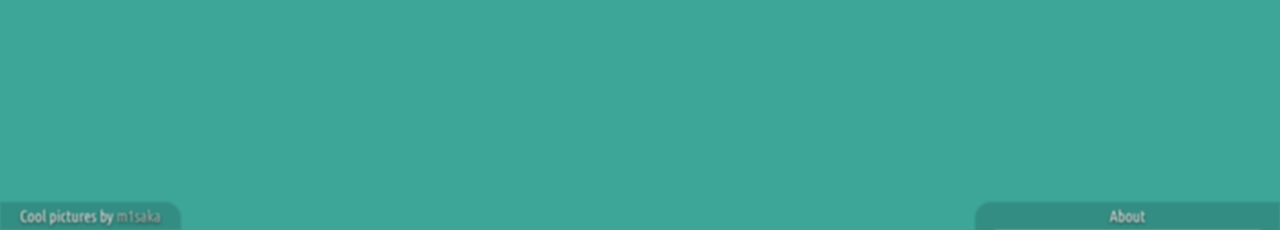
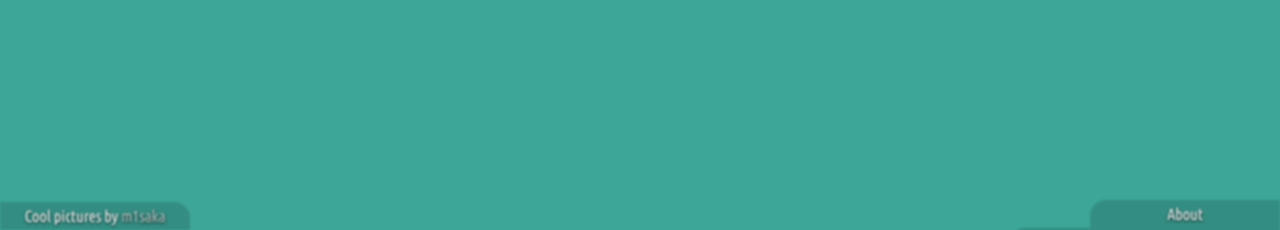
Before and after one commit to CALICAWESOME/bobby-mart.in, a Flask app: page / in a window 1280 px wide. Shown: the part 1026-1256 px from the top of the page. Run offline with Flask 2, Linux system fonts and the light colour scheme; some libraries are stand-ins or nearby versions.

Commit message:
make about tab nicer, add resume

```diff
--- a/app/__init__.py
+++ b/app/__init__.py
@@ -13,5 +13,10 @@ def buh():
     return 'buh'
 
 
+@app.route('/resume')
+def resume():
+    return app.send_static_file('resume.pdf')
+
+
 if __name__ == '__main__':
-    app.run()
+    app.run(debug=True)
--- a/app/static/scripts.js
+++ b/app/static/scripts.js
@@ -9,7 +9,7 @@ $(document).ready(function() {
         interval = setInterval(function() {
             x = randomRange(shakeRange)-(shakeRange/2);
             y = randomRange(shakeRange)-(shakeRange/2);
-            $('img').css({'-webkit-transform':'translate(' + x + 'px,' + y + 'px)'});
+            image.css({'-webkit-transform':'translate(' + x + 'px,' + y + 'px)'});
         }, 10);
     },
     function() {
--- a/app/static/styles.css
+++ b/app/static/styles.css
@@ -36,20 +36,29 @@ a {
 a:hover {
     color: pink;
 }
-.footerTab {
+.tab {
     font-family: "Ubuntu Condensed", sans-serif;
     color: white;
     text-shadow: 0 1px 3px #000;
 
-    background-color: rgba(0,0,0,0.15);
-    padding: 5px 20px;
-
     filter: blur(1px);
     transition: 0.5s;
 }
-.footerTab:hover {
+.tab:hover {
     filter: blur(0px);
     bottom: 0 !important;
+}
+.tabHeader, .tabBody {
+    background-color: rgba(0,0,0,0.15);
+}
+.tabHeader {
+    width: 150px;
+    text-align: center;
+    padding: 5px 20px;
+}
+.tabBody {
+    text-align: justify;
+    padding: 10px 20px;
 }
 #creds {
     /* positioning */
@@ -60,13 +69,19 @@ a:hover {
     text-align: center;
     border-top-right-radius: 1em;
 }
+#creds .tabHeader {
+    border-radius: 0 1em 0 0;
+}
 #about {
     position: fixed;
-    bottom: -338px;
+    bottom: -396px;
     right: 0;
     width: 265px;
-    padding-bottom: 10px;
-
-    text-align: justify;
-    border-top-left-radius: 1em;
 }
+#about > * {
+    float: right;
+    border-radius: 0.5em 0 0 0;
+}
+#about .tabHeader {
+    border-radius: 1em 0 0 0;
+}
--- a/app/templates/index.html
+++ b/app/templates/index.html
@@ -12,12 +12,12 @@
 </head>
 <body>
 <img src="{{ url_for('static', filename='m1saka0.png') }}" />
-<div id="creds" class="footerTab">
-    <p>Cool pictures by <a href="http://m1saka.tumblr.com/" target="_blank">m1saka</a></p>
+<div id="creds" class="tab">
+    <p class="tabHeader">Cool pictures by <a href="http://m1saka.tumblr.com/" target="_blank">m1saka</a></p>
 </div>
-<div id="about" class="footerTab">
-    <p style="text-align: center">About</p>
-    <hr>
+<div id="about" class="tab">
+    <p class="tabHeader">About</p>
+    <div class="tabBody">
     <p>
         Hi! My name is Bobby and I own this domain.
         This website was made entirely from scratch!
@@ -39,5 +39,6 @@
         There is a fun easter egg hidden in this site, can you find it?
     </p>
 </div>
+</div>
 </body>
 </html>
```
Also changed, not shown: 1 other file.
